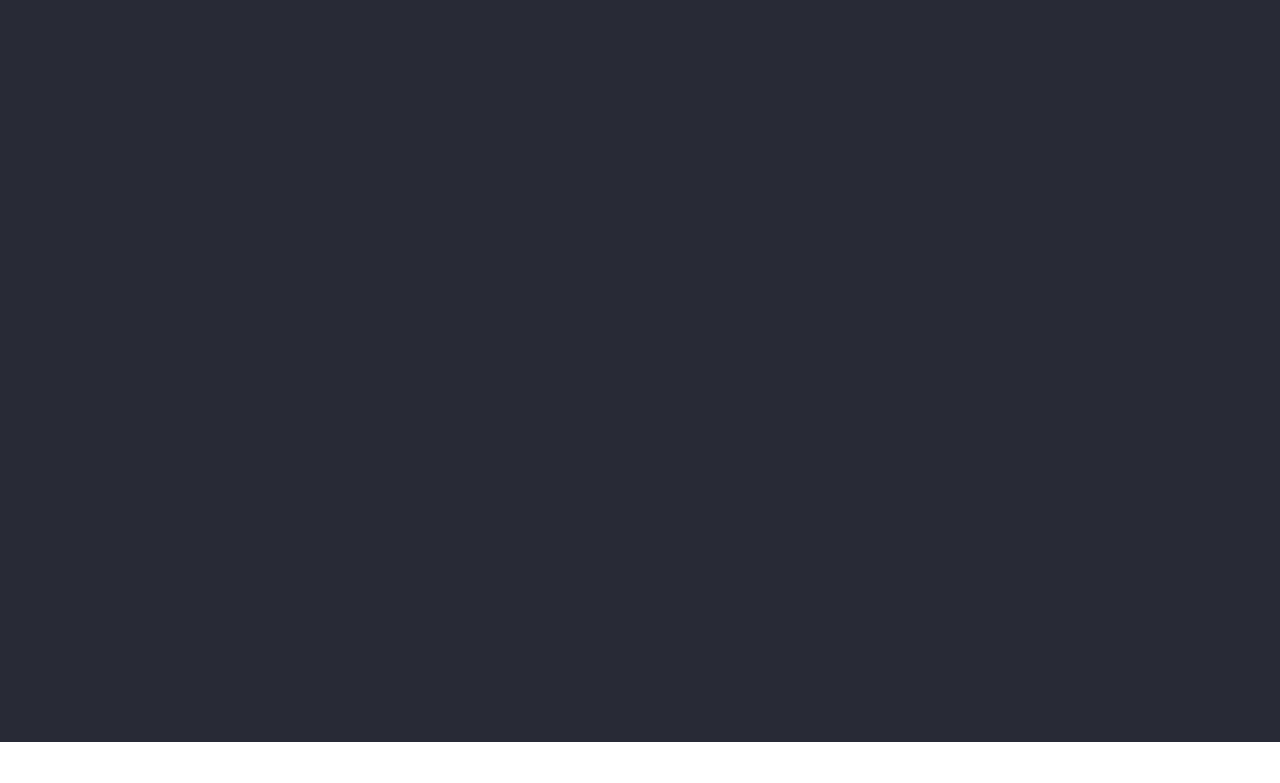
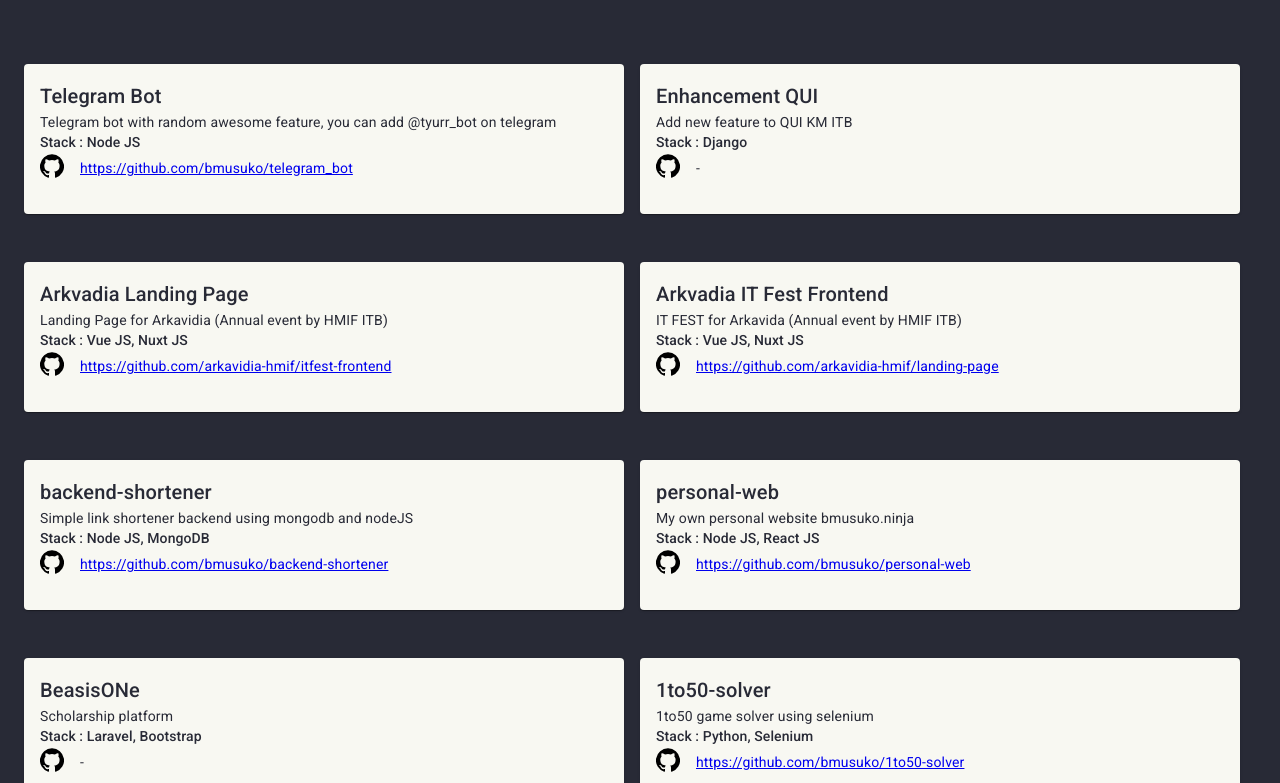
Before and after one commit to bmusuko/personal-web, a React (Create React App) app in the folder client/: page / in a window 1280 px wide. Shown: the part 2897-3680 px from the top of the page. Before the commit the page ends 3639 px from the top, so only its background shows below. Built offline with nearby package versions, Linux system fonts and the light colour scheme.

Commit message:
add project section

```diff
--- a/client/package.json
+++ b/client/package.json
@@ -14,12 +14,11 @@
     "react": "^16.13.1",
     "react-anchor-link-smooth-scroll": "^1.0.12",
     "react-dom": "^16.13.1",
+    "react-parallax-tilt": "^1.3.42",
     "react-router-dom": "^5.2.0",
     "react-scripts": "3.4.1",
-    "react-slick": "^0.26.1",
     "react-toastify": "^6.0.5",
-    "react-vertical-timeline-component": "^2.6.2",
-    "slick-carousel": "^1.8.1"
+    "react-vertical-timeline-component": "^2.6.2"
   },
   "scripts": {
     "start": "react-scripts start",
--- /dev/null
+++ b/client/src/components/Homepage/Project.css
@@ -0,0 +1,15 @@
+.card{
+    /* min-width :275px; */
+    /* max-width : 500px; */
+    margin:auto;
+    display: block;
+    background-color: #f8f8f2!important;
+}
+
+.slick-prev{
+    left:-5px;
+}
+
+.slick-next{
+    right:-5px;
+}
--- a/client/src/components/Homepage/Project.js
+++ b/client/src/components/Homepage/Project.js
@@ -1,74 +1,101 @@
 import React from 'react';
 import Typography from '@material-ui/core/Typography';
-import Slider from "react-slick";
-import 'slick-carousel/slick/slick.css';
-import 'slick-carousel/slick/slick-theme.css';
 import Card from '@material-ui/core/Card';
-import CardActions from '@material-ui/core/CardActions';
 import CardContent from '@material-ui/core/CardContent';
-import Button from '@material-ui/core/Button';
 import colors from '../../static/dracula';
+import './Project.css'
+import Grid from '@material-ui/core/Grid';
+import GitHubIcon from '@material-ui/icons/GitHub';
+import projectData from '../../static/project';
+import Tilt from 'react-parallax-tilt';
 
-
-const settings = {
-    dots: true,
-    infinite: true,
-    speed: 500,
-    slidesToShow: 1,
-    slidesToScroll: 1
-};
-
-const classes = {
+const styles = {
     project: {
         paddingTop: '1rem',
         paddingBottom: '1rem',
         color: colors.Foreground,
         fontWeight: 'bolder',
+        justifyContent:"center",
     },
+    card:{
+      color: "black",
+      marginTop:'3rem',
+      marginRight:"1rem",
+      minHeight:'150px'
+    },
+    slider:{
+      maxWidth:'500px',
+      margin:'auto',
+      paddingLeft:'2rem',
+      paddingRight:'2rem',
+    },
+    cardTitle:{
+      color: colors.Background,
+    },
+    cardGit:{
+      color: colors.Background,
+      marginTop:'4px'
+    },
+    gitIcon: {
+      fontSize: 24,
+      marginRight:'1rem'
+  }
 }
 
-
-/*
-Card content :
-Title
-Date
-description
-stack used :
-github link :
-*/
+const projectCard = projectData.map((project)=>{
+  return(
+    <Grid item md={6} xs={12}>
+      <Tilt
+          scale={1.1}
+          transitionSpeed={2500}
+      >
+        <Card style={styles.card} className="card">
+          <CardContent>
+            <Typography  variant="h6" style={styles.cardTitle}>
+              {project.title}
+            </Typography>
+            <Typography  variant="body2" style={styles.cardTitle}>
+              {project.description}
+            </Typography>
+            <Typography  variant="subtitle2" style={styles.cardTitle}>
+              Stack : {project.stack}
+            </Typography>
+            <Grid
+              container
+              direction="row"
+              justify="flex-start"
+              alignItems="flex-start"
+            >
+              <Grid item>
+                <GitHubIcon style={styles.gitIcon}/>
+              </Grid>
+              <Grid item>
+                <Typography  variant="body2" style={styles.cardGit}>
+                  {project.github === '' ? '-' : <a href={project.github} target="_blank" rel="noopener noreferrer">{project.github}</a>}
+                </Typography>
+              </Grid>
+            </Grid>
+          </CardContent>
+        </Card>
+      </Tilt>
+    </Grid>
+)})
 
 function Project(){
-    const bull = <span style={classes.bullet}>•</span>;
-
 
     return(
         <React.Fragment>
-            <Typography variant="h4" style={classes.project}>
+            <Typography variant="h4" style={styles.project}>
                 Project
             </Typography>
-            {/* <Slider {...settings}>
-            <Card style={classes.root}>
-      <CardContent>
-        <Typography style={classes.title} color="textSecondary" gutterBottom>
-          Word of the Day
-        </Typography>
-        <Typography variant="h5" component="h2">
-          be{bull}nev{bull}o{bull}lent
-        </Typography>
-        <Typography style={classes.pos} color="textSecondary">
-          adjective
-        </Typography>
-        <Typography variant="body2" component="p">
-          well meaning and kindly.
-          <br />
-          {'"a benevolent smile"'}
-        </Typography>
-      </CardContent>
-      <CardActions>
-        <Button size="small">Learn More</Button>
-      </CardActions>
-    </Card>
-            </Slider> */}
+            <Grid
+              container
+              direction="row"
+              justify="flex-start"
+              alignItems="flex-start"
+            >
+              {projectCard}
+            </Grid>
         </React.Fragment>
     )
 }
--- a/client/src/components/layout/header.js
+++ b/client/src/components/layout/header.js
@@ -8,9 +8,6 @@
 import colors from '../../static/dracula';
 
 const useStyles = makeStyles((theme) => ({
-    menuButton: {
-      marginRight: theme.spacing(2),
-    },
     title: {
       color:colors.Foreground,
       fontWeight:"bolder",
--- a/client/src/pages/Homepage/index.js
+++ b/client/src/pages/Homepage/index.js
@@ -82,7 +82,7 @@
     },
     paperProject:{
         background:colors.Background,
-        height:"100vh"
+        paddingBottom:"3rem"
     }
 };
 
--- a/client/src/static/project.js
+++ b/client/src/static/project.js
@@ -1,9 +1,65 @@
-const experience =
+const project =
 [
     {
         "title": "Telegram Bot",
-        "description" :
-    }
+        "description" :"Telegram bot with random awesome feature, you can add @tyurr_bot on telegram",
+        "github" : "https://github.com/bmusuko/telegram_bot",
+        "stack" : "Node JS"
+    },
+    {
+        "title": "Enhancement QUI",
+        "description" :"Add new feature to QUI KM ITB",
+        "github" : "",
+        "stack" : "Django"
+    },
+    {
+        "title": "Arkvadia Landing Page",
+        "description" :"Landing Page for Arkavidia (Annual event by HMIF ITB)",
+        "github" : "https://github.com/arkavidia-hmif/itfest-frontend",
+        "stack" : "Vue JS, Nuxt JS"
+    },
+    {
+        "title": "Arkvadia IT Fest Frontend",
+        "description" :"IT FEST for Arkavida (Annual event by HMIF ITB)",
+        "github" : "https://github.com/arkavidia-hmif/landing-page",
+        "stack" : "Vue JS, Nuxt JS"
+    },
+    {
+        "title": "backend-shortener",
+        "description" :"Simple link shortener backend using mongodb and nodeJS",
+        "github" : "https://github.com/bmusuko/backend-shortener",
+        "stack" : "Node JS, MongoDB"
+    },
+    {
+        "title": "personal-web",
+        "description" :"My own personal website bmusuko.ninja",
+        "github" : "https://github.com/bmusuko/personal-web",
+        "stack" : "Node JS, React JS"
+    },
+    {
+        "title" : "BeasisONe",
+        "description": "Scholarship platform",
+        "github" : "",
+        "stack" : "Laravel, Bootstrap"
+    },
+    {
+        "title" : "1to50-solver",
+        "description": "1to50 game solver using selenium",
+        "github" : "https://github.com/bmusuko/1to50-solver",
+        "stack" : "Python, Selenium"
+    },
+    {
+        "title" : "Nim finder",
+        "description": "Find ITB Student's NIM",
+        "github" : "https://github.com/bmusuko/tyur",
+        "stack" : "React JS"
+    },
+    {
+        "title" : "Indonesian-Numeral-Spellers",
+        "description": "Spell number to indonesian word and vice versa",
+        "github" : "https://github.com/bmusuko/Indonesian-Numeral-Spellers",
+        "stack" : "Node JS, Golang"
+    },
 ]
 
-export default experience;
+export default project;
```
Also changed, not shown: 1 other file (tests, documents, lock files or other folders).
